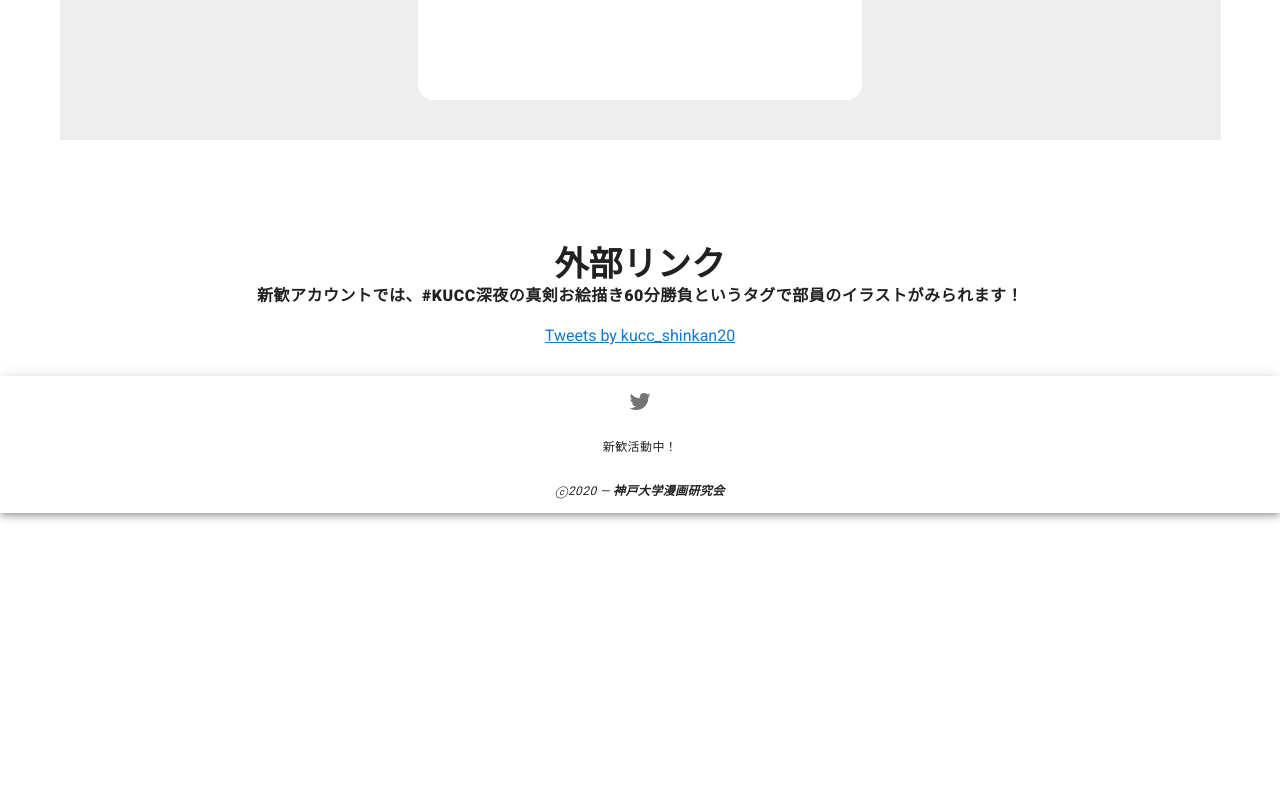
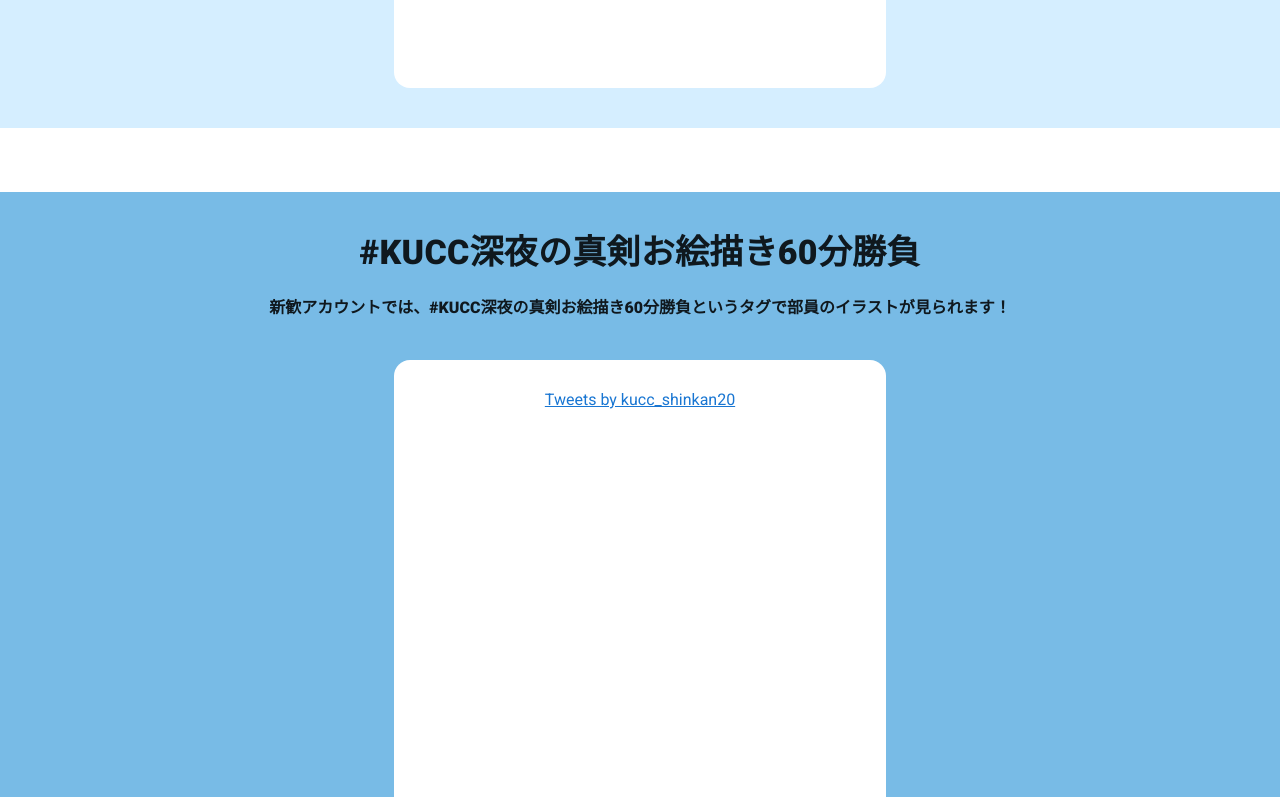
Before and after one commit to terakawakohei/rokko-festival, a Vue app: page /#/ in a window 1280 px wide. Shown: the part 2000-2797 px from the top of the page. Before the commit the page ends 2513 px from the top, so only its background shows below. Built offline with nearby package versions, Linux system fonts and the light colour scheme; what vue-smoothscroll would draw is missing.

Commit message:
リンク部分レスポンシブ化

```diff
--- a/src/views/description.vue
+++ b/src/views/description.vue
@@ -1,5 +1,5 @@
 <template>
-  <v-container>
+  <div>
     <v-container py-10>
       <v-row justify="center" class="py-16">
         <v-col cols="9" class="py-10">
@@ -18,7 +18,7 @@
 
     <!-- パネル展説明 -->
 
-    <v-sheet class="py-10 px-8" color="grey lighten-3">
+    <v-sheet class="py-10 px-8" color="#D5EEFF">
       <!-- <v-overlay absolute> -->
       <v-row justify="center">
         <v-col cols="9">
@@ -117,7 +117,7 @@
 
     <!-- オフセ本説明 -->
 
-    <v-sheet class="py-10 px-8 my-16" color="grey lighten-3">
+    <v-sheet class="py-10 px-8 my-16" color="#D5EEFF">
       <v-row justify="center">
         <v-col cols="9">
           <div class="font-weight-black text-center text-h4">
@@ -170,7 +170,7 @@
         </v-col>
       </v-row>
     </v-sheet>
-  </v-container>
+  </div>
 </template>
 
 <script>
--- a/src/views/link.vue
+++ b/src/views/link.vue
@@ -1,6 +1,49 @@
 <template>
-  <v-container py-10>
-    <!-- <v-overlay absolute> -->
+  <div>
+    <v-sheet class="py-10 px-8 my-16" color="#78BBE6">
+      <v-row justify="center">
+        <v-col cols="9">
+          <div class="font-weight-black text-center text-h4">
+            #KUCC深夜の真剣お絵描き60分勝負
+          </div>
+        </v-col>
+        <v-col cols="11">
+          <p class=" font-weight-black text-center">
+            新歓アカウントでは、#KUCC深夜の真剣お絵描き60分勝負というタグで部員のイラストが見られます！
+          </p>
+        </v-col>
+      </v-row>
+
+      <v-row justify="space-around">
+        <v-col cols="12" md="5">
+          <v-sheet
+            class="pa-10"
+            color="white lighten-3"
+            rounded="xl"
+            height="700"
+          >
+            <v-row justify="center" cols="6">
+              <a
+                class="twitter-timeline"
+                data-width="300"
+                data-height="600"
+                data-theme="light"
+                href="https://twitter.com/kucc_shinkan20?ref_src=twsrc%5Etfw"
+                >Tweets by kucc_shinkan20</a
+              >
+              <div
+                is="script"
+                async
+                src="https://platform.twitter.com/widgets.js"
+                charset="utf-8"
+              ></div>
+            </v-row>
+          </v-sheet>
+        </v-col>
+      </v-row>
+    </v-sheet>
+    <!-- <v-container py-10>
+
       <v-row justify="center">
         <h1 class="display-1 font-weight-black">外部リンク</h1>
       </v-row>
@@ -26,12 +69,13 @@
           charset="utf-8"
         ></div>
       </v-row>
-  </v-container>
+    </v-container> -->
+  </div>
 </template>
 
 <script>
 export default {
-  name: 'link',
+  name: "link",
 };
 </script>
 <style>
```
Lines whose indentation alone changed are shown as unchanged.
